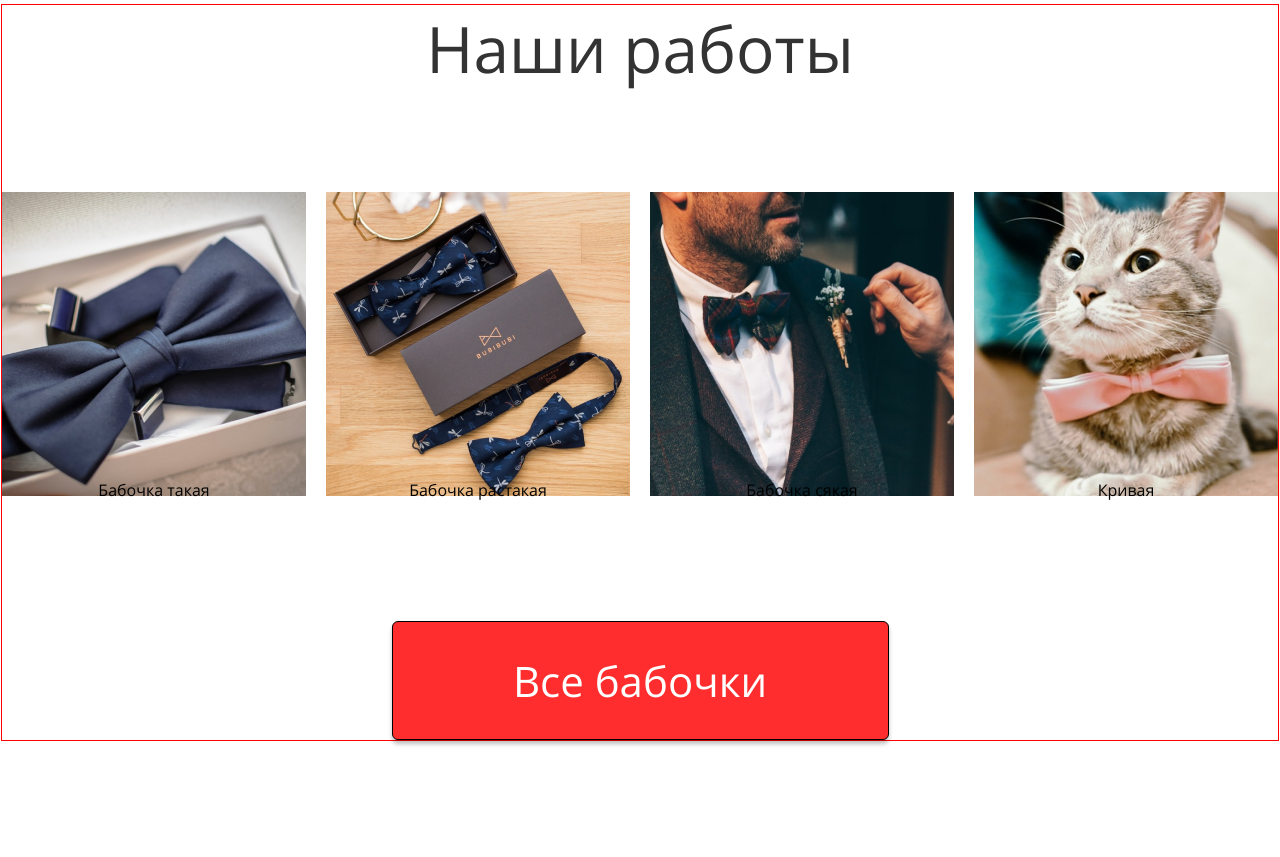
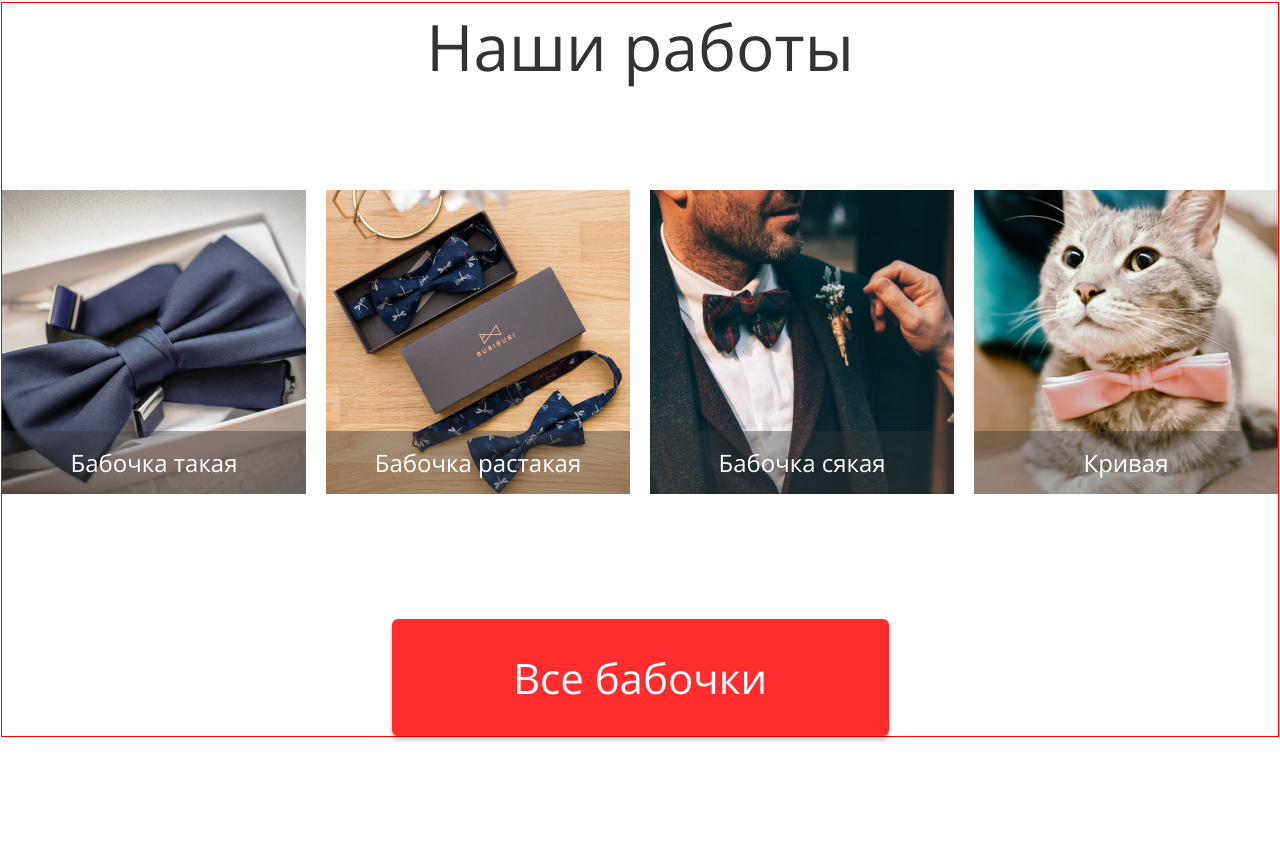
Before and after one commit to everwaveme/butterfly-shop-sadykov, a website: page www/index.html in a window 1280 px wide. Shown: the part 943-1800 px from the top of the page. Drawn offline with Linux system fonts and the light colour scheme.

Commit message:
Стилизовал figcaption

```diff
--- a/src/styles/blocks/_btn.scss
+++ b/src/styles/blocks/_btn.scss
@@ -7,7 +7,6 @@
   line-height: 57px;
   color: $color-light;
   background-color: $color-accent;
-  border: 1px solid #000;
   border-radius: 6px;
   box-shadow: 0px 4px 4px rgba(0, 0, 0, 0.25);
 }
--- a/src/styles/blocks/_works.scss
+++ b/src/styles/blocks/_works.scss
@@ -14,15 +14,12 @@
 
 .works-wrap {
   display: flex;
-  align-items: center;
   justify-content: space-between;
   margin-bottom: 120px;
-  margin-left: -10px;
+
 }
 
 .works-item {
-  flex-basis: 25%;
-  padding: 0 10px;
 
 }
 
@@ -32,7 +29,13 @@
 
 .works-img-desc {
   position: absolute;
-  left: 0;
-  bottom: 0;
+  //left: 0;
+  bottom: 5px;
   width: 100%;
+  padding: 15px;
+  font-size: 24px;
+  line-height: 33px;
+  color: $color-light;
+  background-color: rgba($color-dark, .4);
+
 }
```
Also changed, not shown: www/style/style.css.
